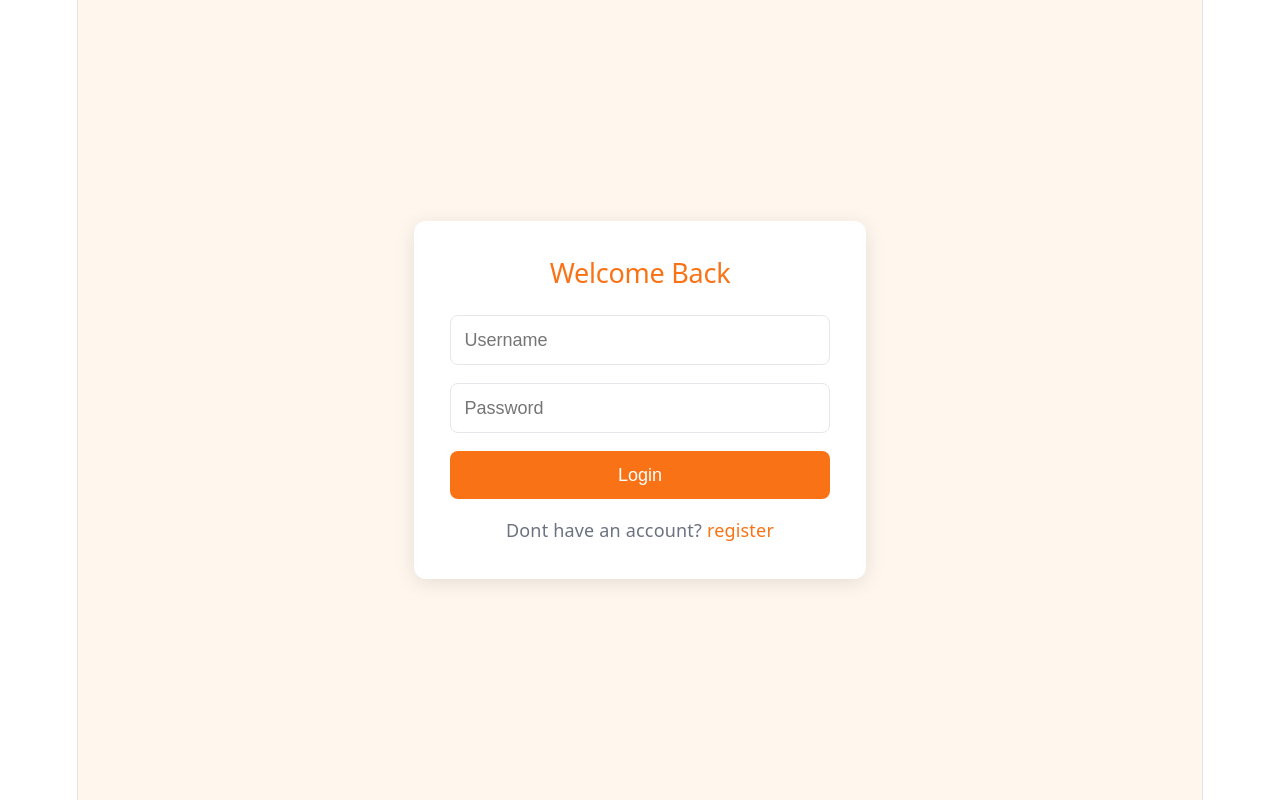
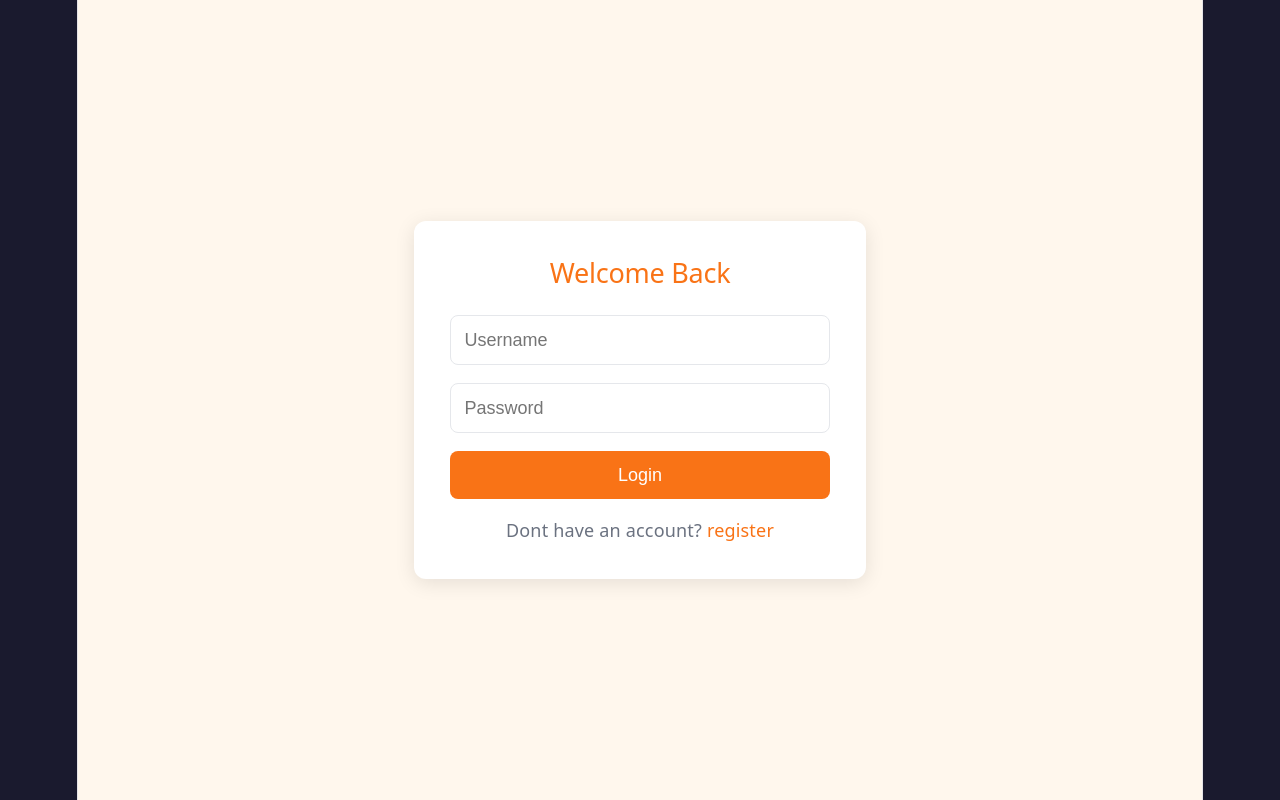
Before and after one commit to ishanjith/free-food, a React app in the folder frontend/: page / in a window 1280 px wide. Built offline with nearby package versions, Linux system fonts and the light colour scheme; the HTML template or start-up script is replaced by a standard one.

Commit message:
ui polish

```diff
--- a/frontend/src/Map.css
+++ b/frontend/src/Map.css
@@ -3,7 +3,10 @@
   flex-direction: column;
   height: 100vh;
 }
-
+body {
+  margin: 0;
+  background-color: #1a1a2e;
+}
 .navbar {
   background-color: #f97316;
   color: white;
```
